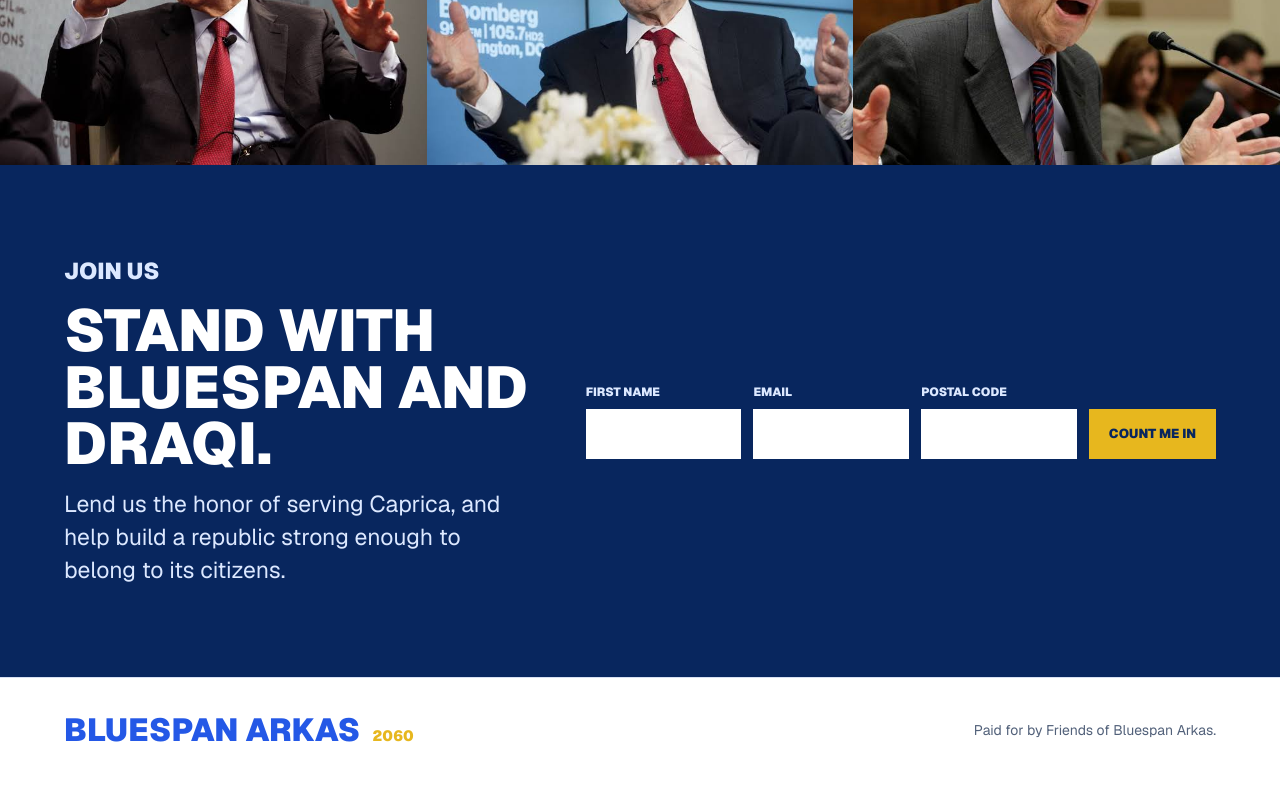
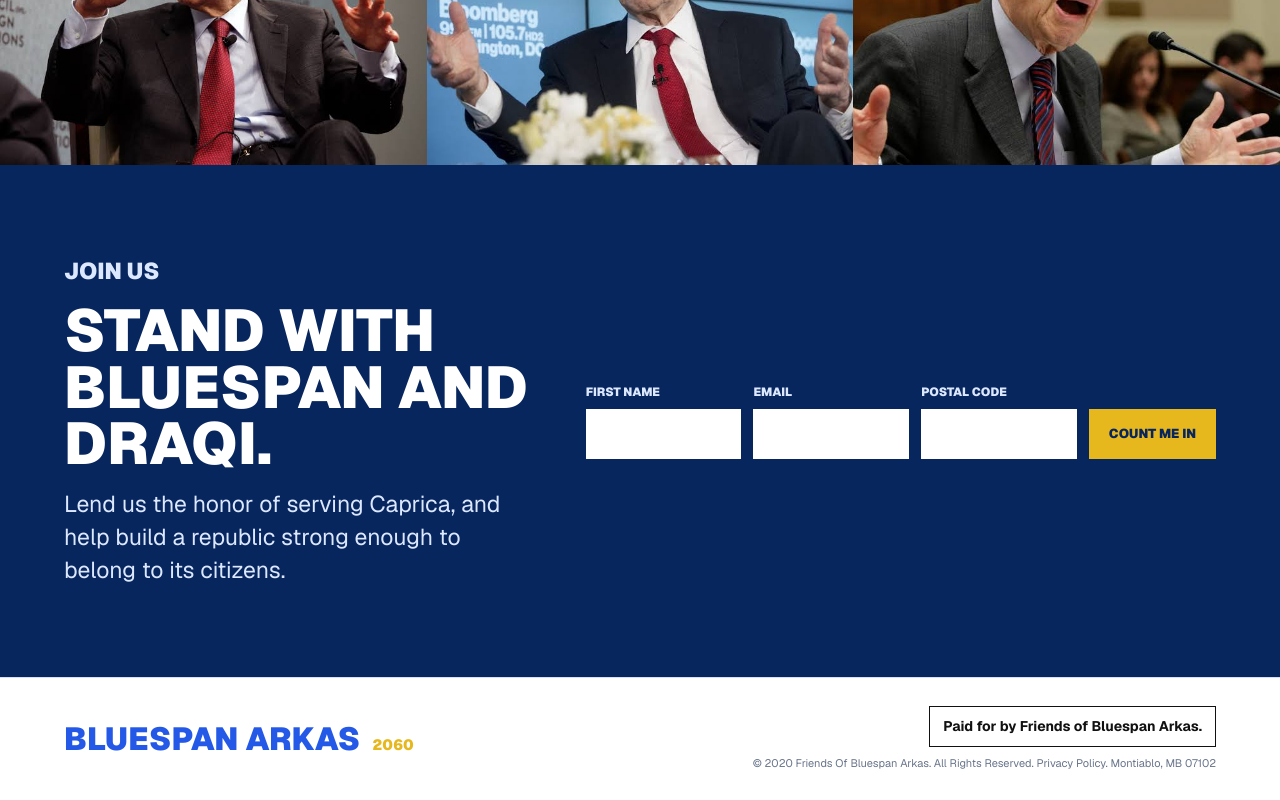
Before and after one commit to manualAlan/bluespan-arkas-2060, a Next.js app: page / in a window 1280 px wide. Shown: the part 4030-4830 px from the top of the page. Built offline with nearby package versions, Linux system fonts and the light colour scheme.

Commit message:
Add campaign footer legal notice

```diff
--- a/app/globals.css
+++ b/app/globals.css
@@ -462,6 +462,28 @@ footer p {
   font-weight: 900;
 }
 
+.footer-legal {
+  display: grid;
+  gap: 9px;
+  justify-items: end;
+  max-width: 570px;
+}
+
+.paid-for {
+  border: 1px solid #111111;
+  padding: 9px 13px;
+  color: #111111;
+  font-weight: 700;
+}
+
+.footer-fine-print {
+  max-width: 570px;
+  color: #68758b;
+  font-size: 11px;
+  line-height: 1.45;
+  text-align: right;
+}
+
 @media (max-width: 980px) {
   html {
     scroll-padding-top: 150px;
@@ -583,4 +605,12 @@ footer p {
     align-items: flex-start;
     flex-direction: column;
   }
+
+  .footer-legal {
+    justify-items: start;
+  }
+
+  .footer-fine-print {
+    text-align: left;
+  }
 }
--- a/app/page.tsx
+++ b/app/page.tsx
@@ -211,7 +211,13 @@ export default function Home() {
           <strong>Bluespan Arkas</strong>
           <span>2060</span>
         </p>
-        <p>Paid for by Friends of Bluespan Arkas.</p>
+        <div className="footer-legal">
+          <p className="paid-for">Paid for by Friends of Bluespan Arkas.</p>
+          <p className="footer-fine-print">
+            &copy; 2020 Friends Of Bluespan Arkas. All Rights Reserved. Privacy
+            Policy. Montiablo, MB 07102
+          </p>
+        </div>
       </footer>
     </main>
   );
```
